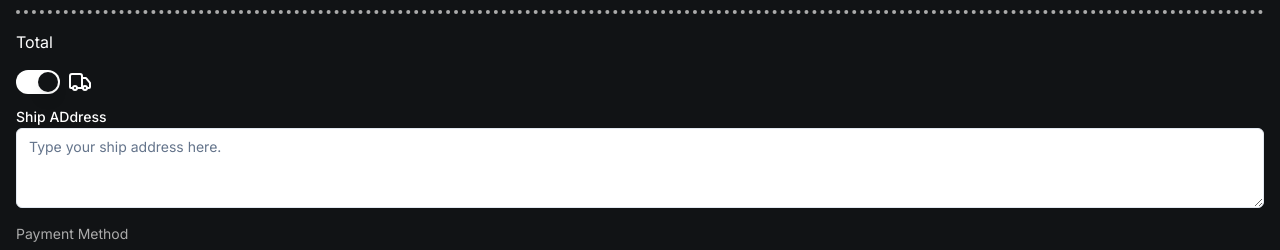
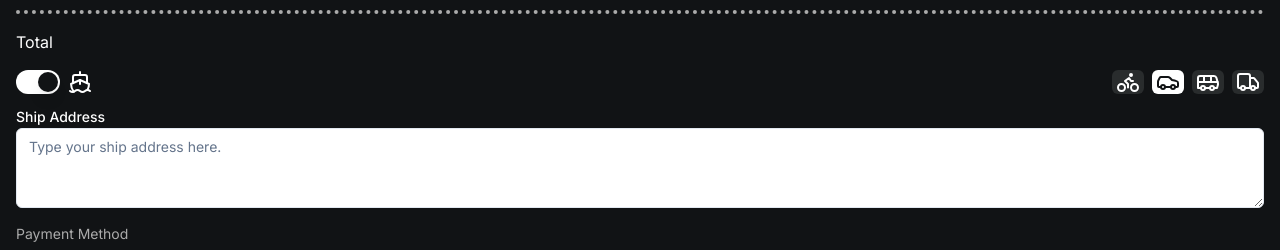
Before and after one commit to madjiebimaa/sinar-pos, a Next.js app: page /mobile/order in a window 1280 px wide. Both pictures are taken after a click on the switch 38 px from the left and 476 px from the top of the page. Shown: the part 394-644 px from the top of the page. Built offline with nearby package versions, Linux system fonts and the light colour scheme; no server answers; the database is empty.

Commit message:
feat: add ship transportations options for order that need to be shipped

```diff
--- a/src/actions/order.ts
+++ b/src/actions/order.ts
@@ -36,6 +36,7 @@ export async function addOrder(order: Order): Promise<void> {
     paymentMethod: order.paymentMethod,
     isNeedToBeShip: order.isNeedToBeShip,
     isShipped: order.isShipped,
+    shipTransportation: order.shipTransportation,
     shipAddress: order.shipAddress,
     createdAt: new Date(),
     items,
@@ -83,6 +84,7 @@ export async function getOrders(): Promise<Order[]> {
         paymentMethod: orderSnapshot.paymentMethod,
         isNeedToBeShip: orderSnapshot.isNeedToBeShip,
         isShipped: orderSnapshot.isShipped,
+        shipTransportation: orderSnapshot.shipTransportation,
         shipAddress: orderSnapshot.shipAddress,
         createdAt: orderSnapshot.createdAt.toDate(),
         items,
--- a/src/components/order/order-card-icons.tsx
+++ b/src/components/order/order-card-icons.tsx
@@ -1,7 +1,10 @@
-import { LucideIcon, Truck } from "lucide-react"
+import { LucideIcon } from "lucide-react"
 
 import { Order } from "@/lib/types"
-import { getOrderPaymentMethodIcon } from "@/lib/utils"
+import {
+  getOrderPaymentMethodIcon,
+  getShipTransportationIcon,
+} from "@/lib/utils"
 
 interface OrderCardIconsProps {
   order: Order
@@ -14,7 +17,7 @@ export default function OrderCardIcons({ order }: OrderCardIconsProps) {
       isVisible: true,
     },
     {
-      icon: Truck,
+      icon: getShipTransportationIcon(order.shipTransportation),
       isVisible: order.isNeedToBeShip,
     },
   ]
--- a/src/components/order/order-total.tsx
+++ b/src/components/order/order-total.tsx
@@ -1,30 +1,17 @@
 "use client"
 
-import { CircleDollarSign, CreditCard, LucideIcon, QrCode } from "lucide-react"
 import { useMemo } from "react"
 
-import PaymentMethodButton from "@/components/order/payment-method-button"
+import PaymentMethodOptions from "@/components/order/payment-method-options"
+import ShipAddressTextArea from "@/components/order/ship-address-text-area"
 import ShipSwitch from "@/components/order/ship-switch"
-import { Label } from "@/components/ui/label"
-import { Textarea } from "@/components/ui/textarea"
+import ShipTransportationOptions from "@/components/order/ship-transportation-options"
 
-import { PaymentMethod } from "@/lib/types"
 import { getOrderTotal, rupiah } from "@/lib/utils"
-import { useOrder, useOrderActions } from "@/store/order"
-
-const paymentMethods: {
-  value: PaymentMethod
-  label: string
-  icon: LucideIcon
-}[] = [
-  { value: "cash", label: "Cash", icon: CircleDollarSign },
-  { value: "debit card", label: "Debit Card", icon: CreditCard },
-  { value: "e-wallet", label: "E-Wallet", icon: QrCode },
-]
+import { useOrder } from "@/store/order"
 
 export default function OrderTotal() {
   const order = useOrder()
-  const orderActions = useOrderActions()
   const total = useMemo(() => getOrderTotal(order.items), [order.items])
 
   return (
@@ -33,28 +20,12 @@ export default function OrderTotal() {
         <p>Total</p>
         <span className="font-semibold">{total !== 0 && rupiah(total)}</span>
       </div>
-      <ShipSwitch isNeedToBeShip={order.isNeedToBeShip} />
-      <div className="flex flex-col gap-1">
-        <Label htmlFor="shipAddress">Ship ADdress</Label>
-        <Textarea
-          id="shipAddress"
-          placeholder="Type your ship address here."
-          className="text-woodsmoke"
-          value={order.shipAddress}
-          onChange={(event) => orderActions.addShipAddress(event.target.value)}
-        />
+      <div className="flex justify-between items-center">
+        <ShipSwitch isNeedToBeShip={order.isNeedToBeShip} />
+        {order.isNeedToBeShip && <ShipTransportationOptions />}
       </div>
-      <section className="flex flex-col gap-2">
-        <p className="text-sm text-silver-chalice">Payment Method</p>
-        <section className="grid grid-cols-3 gap-2">
-          {paymentMethods.map((paymentMethod) => (
-            <PaymentMethodButton
-              key={paymentMethod.value}
-              paymentMethod={paymentMethod}
-            />
-          ))}
-        </section>
-      </section>
+      <ShipAddressTextArea shipAddress={order.shipAddress} />
+      <PaymentMethodOptions />
     </section>
   )
 }
--- /dev/null
+++ b/src/components/order/payment-method-options.tsx
@@ -0,0 +1,31 @@
+import { CircleDollarSign, CreditCard, LucideIcon, QrCode } from "lucide-react"
+
+import PaymentMethodButton from "@/components/order/payment-method-button"
+
+import { PaymentMethod } from "@/lib/types"
+
+const paymentMethods: {
+  value: PaymentMethod
+  label: string
+  icon: LucideIcon
+}[] = [
+  { value: "cash", label: "Cash", icon: CircleDollarSign },
+  { value: "debit card", label: "Debit Card", icon: CreditCard },
+  { value: "e-wallet", label: "E-Wallet", icon: QrCode },
+]
+
+export default function PaymentMethodOptions() {
+  return (
+    <section className="flex flex-col gap-2">
+      <p className="text-sm text-silver-chalice">Payment Method</p>
+      <div className="grid grid-cols-3 gap-2">
+        {paymentMethods.map((paymentMethod) => (
+          <PaymentMethodButton
+            key={paymentMethod.value}
+            paymentMethod={paymentMethod}
+          />
+        ))}
+      </div>
+    </section>
+  )
+}
--- /dev/null
+++ b/src/components/order/ship-address-text-area.tsx
@@ -0,0 +1,28 @@
+"use client"
+
+import { Label } from "@/components/ui/label"
+import { Textarea } from "@/components/ui/textarea"
+import { useOrderActions } from "@/store/order"
+
+interface ShipAddressTextAreaProps {
+  shipAddress: string
+}
+
+export default function ShipAddressTextArea({
+  shipAddress,
+}: ShipAddressTextAreaProps) {
+  const orderActions = useOrderActions()
+
+  return (
+    <div className="flex flex-col gap-1">
+      <Label htmlFor="shipAddress">Ship Address</Label>
+      <Textarea
+        id="shipAddress"
+        placeholder="Type your ship address here."
+        className="text-woodsmoke"
+        value={shipAddress}
+        onChange={(event) => orderActions.addShipAddress(event.target.value)}
+      />
+    </div>
+  )
+}
--- a/src/components/order/ship-switch.tsx
+++ b/src/components/order/ship-switch.tsx
@@ -1,6 +1,6 @@
 "use client"
 
-import { Truck } from "lucide-react"
+import { Ship } from "lucide-react"
 
 import { Label } from "@/components/ui/label"
 import { Switch } from "@/components/ui/switch"
@@ -23,7 +23,7 @@ export default function ShipSwitch({ isNeedToBeShip }: ShipSwitchProps) {
         onCheckedChange={() => orderActions.toggleNeedToBeShip()}
       />
       <Label htmlFor="isNeedToBeShip">
-        <Truck className="shrink-0 h-6 w-6" />
+        <Ship className="shrink-0 h-6 w-6" />
       </Label>
     </div>
   )
--- /dev/null
+++ b/src/components/order/ship-transportation-button.tsx
@@ -0,0 +1,42 @@
+"use client"
+
+import { LucideIcon } from "lucide-react"
+
+import { Button } from "@/components/ui/button"
+
+import { ShipTransportation } from "@/lib/types"
+import { cn } from "@/lib/utils"
+import { useOrder, useOrderActions } from "@/store/order"
+
+interface ShipTransportationButtonProps {
+  shipTransportation: {
+    value: ShipTransportation
+    icon: LucideIcon
+  }
+}
+
+export default function ShipTransportationButton({
+  shipTransportation: { value, icon: Icon },
+}: ShipTransportationButtonProps) {
+  const order = useOrder()
+  const orderActions = useOrderActions()
+
+  return (
+    <div className="flex flex-col gap-2">
+      <Button
+        className={cn(
+          "shrink-0 py-0 px-1 h-fit w-fit bg-onyx hover:bg-onyx hover:opacity-50 transition-colors duration-300",
+          order.shipTransportation === value && "bg-white hover:bg-white"
+        )}
+        onClick={() => orderActions.changeShipTransportation(value)}
+      >
+        <Icon
+          className={cn(
+            "shrink-0 h-6 w-6 text-white transition-colors duration-300",
+            order.shipTransportation === value && "text-woodsmoke"
+          )}
+        />
+      </Button>
+    </div>
+  )
+}
--- /dev/null
+++ b/src/components/order/ship-transportation-options.tsx
@@ -0,0 +1,28 @@
+import { Bike, Bus, Car, LucideIcon, Truck } from "lucide-react"
+
+import ShipTransportationButton from "@/components/order/ship-transportation-button"
+
+import { ShipTransportation } from "@/lib/types"
+
+const shipTransportations: {
+  value: ShipTransportation
+  icon: LucideIcon
+}[] = [
+  { value: "motorcycle", icon: Bike },
+  { value: "car", icon: Car },
+  { value: "bus", icon: Bus },
+  { value: "truck", icon: Truck },
+]
+
+export default function ShipTransportationOptions() {
+  return (
+    <div className="grid grid-cols-4 gap-2">
+      {shipTransportations.map((shipTransportation) => (
+        <ShipTransportationButton
+          key={shipTransportation.value}
+          shipTransportation={shipTransportation}
+        />
+      ))}
+    </div>
+  )
+}
--- a/src/lib/types.ts
+++ b/src/lib/types.ts
@@ -28,6 +28,7 @@ export type Customer = {
 }
 
 export type PaymentMethod = "cash" | "debit card" | "e-wallet"
+export type ShipTransportation = "motorcycle" | "car" | "bus" | "truck"
 
 export type Order = {
   id: string
@@ -36,6 +37,7 @@ export type Order = {
   isNeedToBeShip: boolean
   isShipped: boolean
   shipAddress: string
+  shipTransportation: ShipTransportation
   createdAt: Date
 
   items: OrderItem[]
--- a/src/lib/utils.ts
+++ b/src/lib/utils.ts
@@ -1,7 +1,10 @@
 import { clsx, type ClassValue } from "clsx"
 import {
+  Bike,
   Bolt,
   BrickWall,
+  Bus,
+  Car,
   CircleDollarSign,
   CreditCard,
   Cuboid,
@@ -10,6 +13,7 @@ import {
   LucideIcon,
   PaintRoller,
   QrCode,
+  Truck,
   Zap,
 } from "lucide-react"
 import { twMerge } from "tailwind-merge"
@@ -49,6 +53,21 @@ export function getOrderPaymentMethodIcon(
       return CreditCard
     case "e-wallet":
       return QrCode
+  }
+}
+
+export function getShipTransportationIcon(
+  shipTransportation: Order["shipTransportation"]
+): LucideIcon {
+  switch (shipTransportation) {
+    case "motorcycle":
+      return Bike
+    case "car":
+      return Car
+    case "bus":
+      return Bus
+    case "truck":
+      return Truck
   }
 }
 
--- a/src/store/order.ts
+++ b/src/store/order.ts
@@ -1,5 +1,6 @@
 import { create } from "zustand"
 import { createJSONStorage, persist } from "zustand/middleware"
+import { ShipTransportation } from "./../lib/types"
 
 import { getOrderCount } from "@/actions/order"
 import { Order, PaymentMethod, Product } from "@/lib/types"
@@ -19,6 +20,7 @@ type OrderActions = {
     changePaymentMethod: (paymentMethod: PaymentMethod) => void
     toggleNeedToBeShip: () => void
     addShipAddress: (shipAddress: Order["shipAddress"]) => void
+    changeShipTransportation: (shipTransportation: ShipTransportation) => void
     reset: () => void
   }
 }
@@ -33,6 +35,7 @@ const initialState: OrderState = {
     isNeedToBeShip: false,
     isShipped: false,
     shipAddress: "",
+    shipTransportation: "car",
     createdAt: new Date(),
     customer: null,
   },
@@ -117,6 +120,8 @@ const orderStore = create<OrderState & OrderActions>()(
           })),
         addShipAddress: (shipAddress) =>
           set((state) => ({ order: { ...state.order, shipAddress } })),
+        changeShipTransportation: (shipTransportation) =>
+          set((state) => ({ order: { ...state.order, shipTransportation } })),
         reset: () => set(() => ({ ...initialState })),
       },
     }),
```
